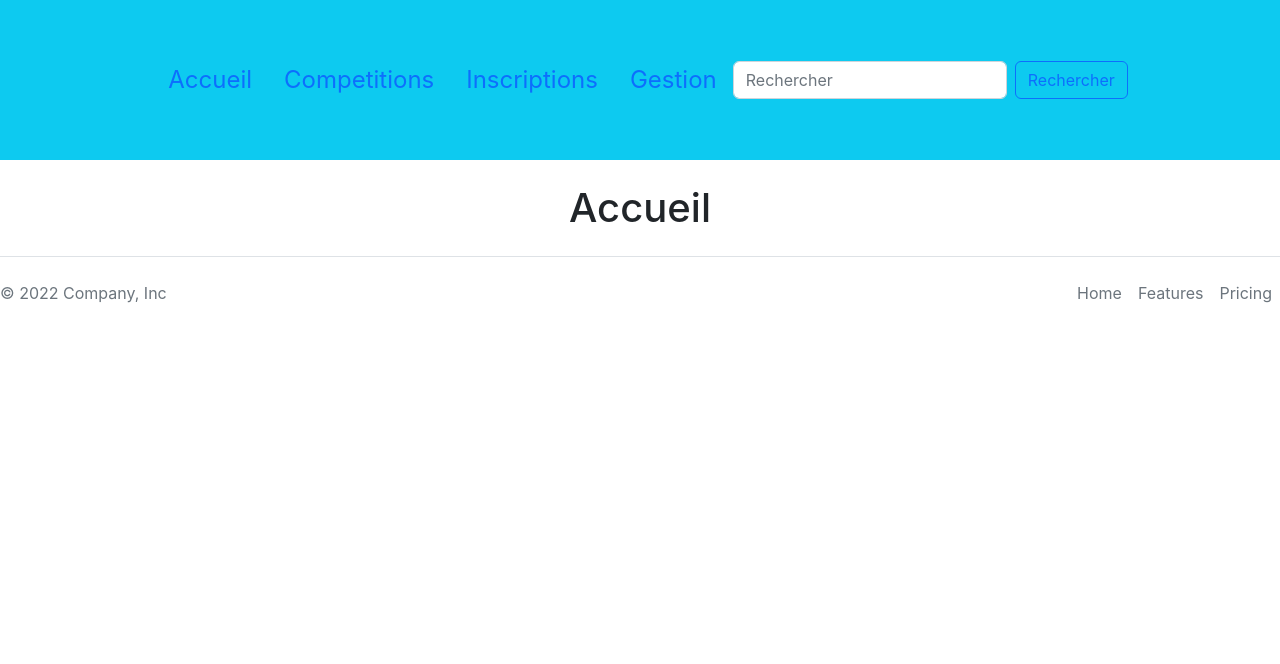
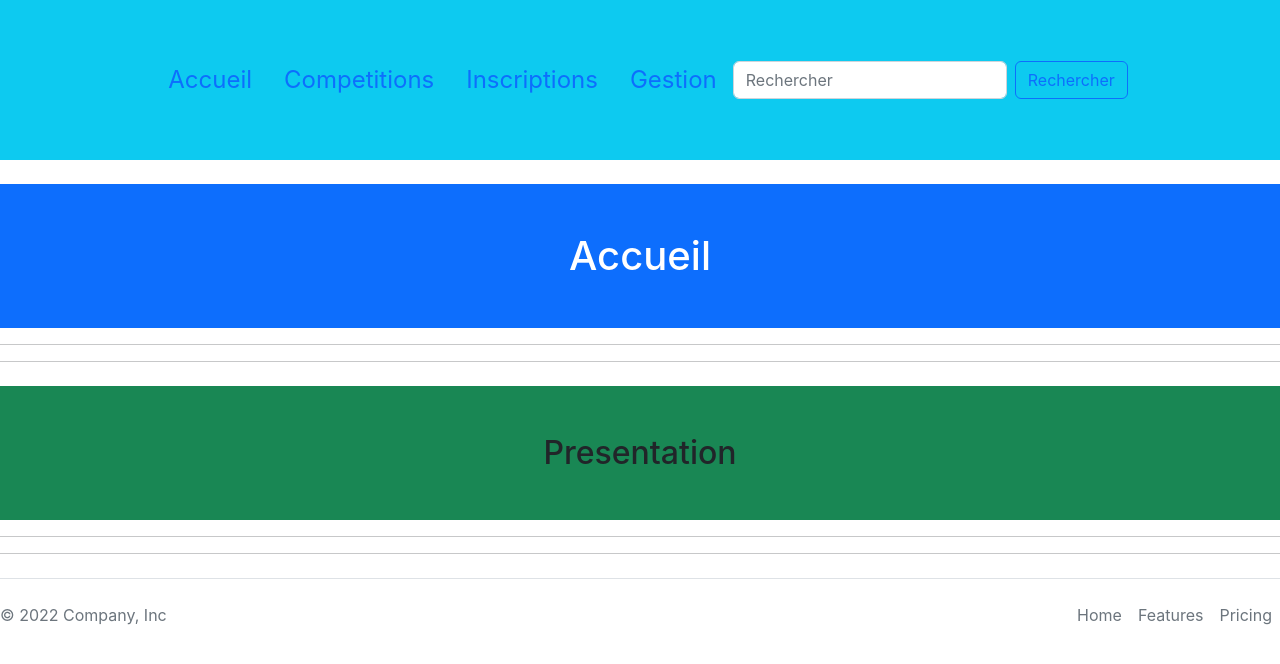
Before and after one commit to LEX-ONE7/Hackathon, a React (Create React App) app: page / in a window 1280 px wide. Shown: the top 664 px of the page. Built offline with nearby package versions, Linux system fonts and the light colour scheme.

Commit message:
Blonde Dass

```diff
--- a/src/pages/Accueil.tsx
+++ b/src/pages/Accueil.tsx
@@ -4,7 +4,12 @@ import Navbar from '../components/Navbar';
 const Accueil = () => {
     return (
       <div>  <Navbar/>
-<h1 className='text-center mt-4'>Accueil</h1>
+<h1 className='text-center mt-4 bg-primary text-white py-5 display-flex'>Accueil </h1>
+<hr/>
+<hr/>
+<h2 className= 'text-center mt-4 py-5 display-flex bg-success'>Presentation</h2>
+<hr/>
+<hr/>
 <Footer/>
 
 </div>
```
